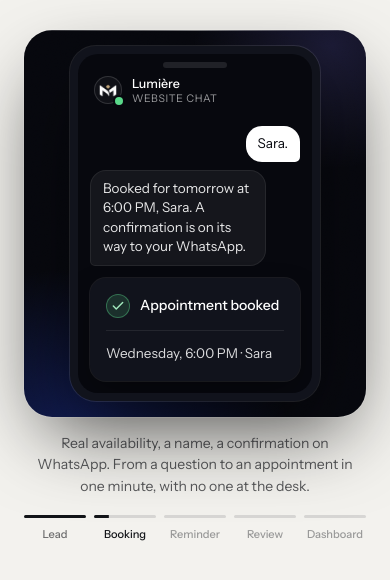
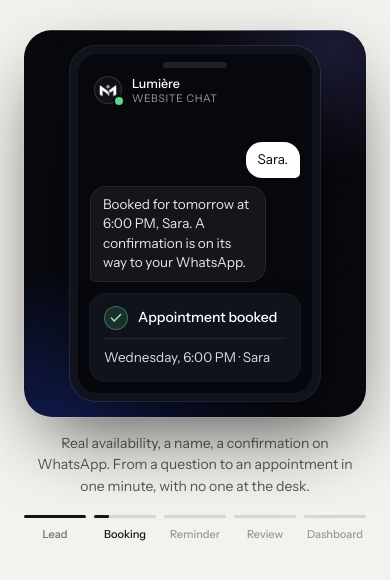
Before and after one commit to jadbahous/wahafy-website, a React (Vite) app: page / in a window 390 px wide. Shown: the part 2371-2951 px from the top of the page. Built offline with nearby package versions, Linux system fonts and the light colour scheme.

Commit message:
Compact booking card for the story phone

```diff
--- a/src/components/ui/mock.jsx
+++ b/src/components/ui/mock.jsx
@@ -93,18 +93,18 @@ export function StatusRow({ label, detail, state = 'idle' }) {
   );
 }
 
-export function BookingCard({ title, line1, line2, className = '' }) {
+export function BookingCard({ title, line1, line2, className = '', compact = false }) {
   return (
-    <div className={`rounded-[16px] bg-panel p-4 ${className}`} style={{ boxShadow: 'var(--shadow-2)' }}>
+    <div className={`rounded-[16px] bg-panel ${compact ? 'px-3.5 py-3' : 'p-4'} ${className}`} style={{ boxShadow: 'var(--shadow-2)' }}>
       <div className="flex items-center gap-2.5">
         <span className="grid place-items-center w-6 h-6 rounded-full bg-ok-dot/15 border border-ok-dot/40">
           <Check className="w-3.5 h-3.5 text-ok" strokeWidth={2.5} />
         </span>
         <p className="text-[14px] font-medium text-fg">{title}</p>
       </div>
-      <div className="mt-3 pt-3 border-t border-fg/[0.08] text-[13.5px] leading-relaxed">
+      <div className={`${compact ? 'mt-2 pt-2' : 'mt-3 pt-3'} border-t border-fg/[0.08] text-[13.5px] leading-relaxed`}>
         <p className="text-fg/85">{line1}</p>
-        <p className="text-fg/60">{line2}</p>
+        {line2 && <p className="text-fg/60">{line2}</p>}
       </div>
     </div>
   );
```
